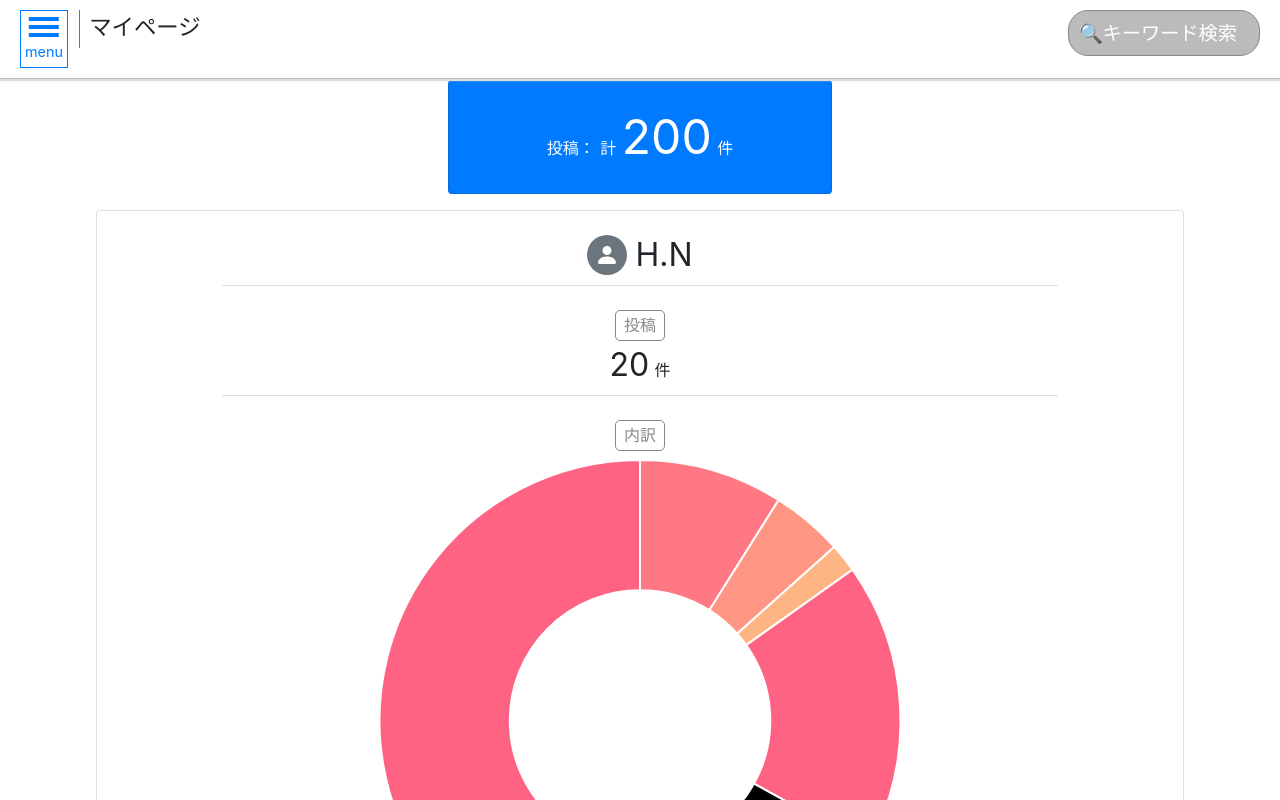
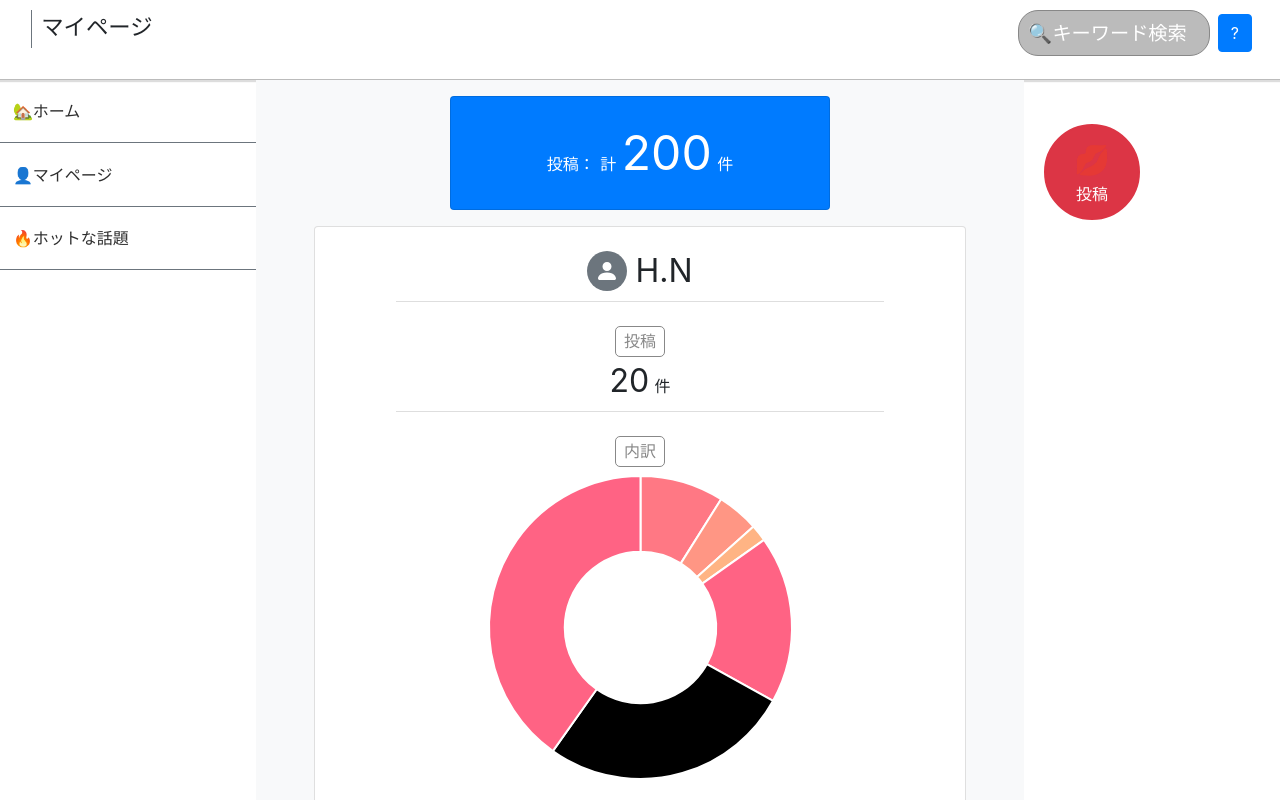
Before and after one commit to SoraY677/pandora-bullentine-board, a Nuxt app: page /mypage in a window 1280 px wide. Shown: the top 800 px of the page. Built offline with nearby package versions, Linux system fonts and the light colour scheme.

Commit message:
リアクションを設定

```diff
--- a/components/otherPost.vue
+++ b/components/otherPost.vue
@@ -5,14 +5,15 @@
         <!-- 投稿 -->
         <div class="post-content-container p-3">
           <!-- 投稿文 -->
-           <p class="post-content p-3">{{content}}</p>
+          <p class="post-content p-3">{{ content }}</p>
 
           <div class="px-1 pt-1">
             <!-- リアクション -->
-             <b-btn class="float-left">リアクション</b-btn>
+            <reaction @reactionSymbol="changeReaction"/>
+            <span v-if="reactionSymbol!=''" class="reaction-symbol">{{reactionSymbol}}</span>
             <!-- コメント -->
             <div class="float-right">
-               <span>コメント{{commentnum}}件</span>
+              <span>コメント{{ commentnum }}件</span>
               <b-btn variant="outline-primary">表示</b-btn>
             </div>
           </div>
@@ -23,7 +24,7 @@
       <div class="other-icon flex-center">
         <div>
           <b-avatar></b-avatar>
-        <span class="block">{{username}}</span>
+          <span class="block">{{ username }}</span>
         </div>
       </div>
     </div>
@@ -31,36 +32,55 @@
 </template>
 
 <script>
+import reaction from "@/components/reaction"
+
 export default {
-  props:{
-    content:String,
-    username:String,
-    commentnum:Number
+  components:{
+    reaction
   },
+  data(){
+    return {
+      reactionSymbol:""
     }
+  },
+  props: {
+    content: String,
+    username: String,
+    commentnum: Number
+  },
+  methods:{
+    changeReaction(symbol){
+      this.reactionSymbol = symbol
+    }
+  }
+};
 </script>
 
 <style scoped>
-.other-post{
-  display:grid;
+.other-post {
+  display: grid;
   grid-template-columns: 1fr 80px;
 }
 
-.post-content-container{
-  width:100%;
-  height:100%;
-  float:left;
+.post-content-container {
+  width: 100%;
+  height: 100%;
+  float: left;
 }
 
-.post-content{
-  border:1px solid #ddd;
+.post-content {
+  border: 1px solid #ddd;
 }
 
-.other-icon{
+.other-icon {
   text-align: center;
-  width:100%;
-  height:100%;
-  float:left;
+  width: 100%;
+  height: 100%;
+  float: left;
 }
 
+
+.reaction-symbol{
+  font-size:1.3em;
+}
 </style>
--- /dev/null
+++ b/components/reaction.vue
@@ -0,0 +1,46 @@
+<template>
+  <b-dropdown text="リアクション">
+    <b-dropdown-item v-for="(reaction,index) in reactionList" :key="index" class="reaction-item" v-on:click="onReaction(reaction.symbol)" >
+      {{reaction.symbol + reaction.str}}
+    </b-dropdown-item>
+  </b-dropdown>
+</template>
+
+<script>
+export default {
+  data(){
+    return{
+      reactionList:[
+        {str:"うーん？",symbol:"🤨"},
+        {str:"わかる",symbol:"🤤"},
+        {str:"うわっ",symbol:"😅",},
+        {str:"やばすぎ！",symbol:"😱"},
+        {str:"あえー",symbol:"🤪"}
+      ]
+    }
+  },
+  methods:{
+    onReaction(symbol){
+      this.$emit('reactionSymbol',symbol)
+    }
+  }
+};
+</script>
+
+<style scoped>
+.reaction-item:hover {
+  animation: scale-big 0.3s ease 0s 1 normal forwards;
+}
+
+@keyframes scale-big {
+  0% {
+    transform: scale(1);
+  }
+  10% {
+    transform: scale(0.9);
+  }
+  100% {
+    transform: scale(1.5);
+  }
+}
+</style>
--- a/layouts/default.vue
+++ b/layouts/default.vue
@@ -1,20 +1,44 @@
 <template>
   <div>
     <Myheader />
-    <nuxt />
+    <div class="content">
+    <sidelink class="float-left l-side-link"/>
+    <nuxt class="float-left l-main-content"/>
+    <sidenav class="float-right l-side-nav"/>
+    </div>
   </div>
 </template>
 
 <script>
 import Myheader from "~/layouts/myheader"
+import sidelink from "~/layouts/sidelink"
+import sidenav from "~/layouts/sidenav"
 export default {
   components:{
-    Myheader
+    Myheader,
+    sidelink,
+    sidenav
   }
 }
 </script>
 
 <style>
+
+.l-side-link{
+  width:20%;
+}
+
+.l-main-content{
+  width:60%;
+}
+
+.l-side-nav{
+  width:20%;
+}
+
+
+/* common setting */
+
 html {
   font-size: 16px;
   word-spacing: 1px;
@@ -31,9 +55,15 @@ html {
   margin: 0;
 }
 
+.content{
+  height:90vh;
+}
+
 main{
-  width:80%;
+  height:100%;
+  overflow-x: auto;
   margin:0 auto;
+  background-color:var(--light);
 }
 
 ul{
@@ -50,6 +80,12 @@ p{
   margin:0;
   padding:0;
 }
+
+a,a:hover{
+  color:#2e2e2e;
+  text-decoration: none;
+}
+
 
 .flex-center{
   display:flex;
@@ -73,4 +109,5 @@ p{
 }
 
 
+
 </style>
--- a/layouts/myheader.vue
+++ b/layouts/myheader.vue
@@ -6,7 +6,6 @@
           <span class="menu-bar"></span>
           <span class="menu-bar"></span>
           <span class="menu-bar"></span>
-
         </div>
         <span class="menu-sub">menu</span>
       </b-button>
@@ -14,11 +13,12 @@
       <b-sidebar class="slide-bar-container" id="slide_bar" backdrop shadow>
         <slidebar />
       </b-sidebar>
+      <b-btn class="float-right my-1 mx-2" variant="primary">?</b-btn>
       <div class="search-box-container">
         <searchbox class="float-right" />
       </div>
+
     </header>
-    <div class="header-dummy"></div>
   </div>
 </template>
 
@@ -38,6 +38,8 @@ export default {
           return "ホーム";
         case "mypage":
           return "マイページ";
+        case "hot":
+          return "ホットな話題";
         default:
           return "";
       }
@@ -48,18 +50,14 @@ export default {
 
 <style>
 header.page {
-  position: fixed;
   z-index: 100;
   width: 100%;
+  height:10vh;
   padding:10px 20px;
   overflow: hidden;
   border-bottom: 1px solid #bbb;
   box-shadow: 1px 1px 1px 1px #ddd;
   background-color: var(--white);
-}
-
-.header-dummy {
-  height: 4em;
 }
 
 .block {
@@ -113,6 +111,8 @@ button:hover .menu-bar{
   float: left;
 }
 
+
+
 .page-title {
   display: inline-block;
   margin-left: 0.5em;
@@ -121,4 +121,15 @@ button:hover .menu-bar{
   font-size: 1.4em;
   border-left: 1.5px solid var(--gray);
 }
+
+.question{
+  float:right;
+  margin:5px 0 5px 5px;
+}
+
+@media screen and (min-width:900px) {
+    .slide-bar-btn{
+      display: none;
+    }
+}
 </style>
--- /dev/null
+++ b/layouts/sidelink.vue
@@ -0,0 +1,38 @@
+<template>
+  <ul>
+    <li v-for="link in linkList" :key="link.id" class="side-link-menu-item">
+      <n-link :to="link.url" class="side-link-element">{{link.title}}</n-link>
+      </li>
+  </ul>
+</template>
+
+<script>
+export default {
+  data(){
+    return{
+      linkList:[
+        {title:"🏡ホーム",url:"/"},
+        {title:"👤マイページ",url:"/mypage"},
+        {title:"🔥ホットな話題",url:"/"},
+      ]
+    }
+  }
+}
+</script>
+
+<style scoped>
+.side-link-menu-item{
+  border-bottom:1px solid var(--gray);
+}
+
+.side-link-element{
+  display: block;
+  padding:1.2em 0 1.2em 0.8em;
+  transition-duration: 0.3s;
+}
+
+.side-link-element:hover{
+  color:var(--white);
+  background-color:var(--primary);
+}
+</style>
--- a/components/sidenav.vue
+++ b/layouts/sidenav.vue
@@ -4,12 +4,6 @@
         <button class="nav-btn btn-red">
           <span class="strong-font block rotate-anim">💋</span>
           <span class="block">投稿</span>
-        </button>
-      </li>
-      <li class="pt-4">
-        <button class="nav-btn btn-blue bg-black">
-          <span class="strong-font block rotate-anim">🐤</span>
-          <span class="block">twitter</span>
         </button>
       </li>
     </ul>
@@ -25,10 +19,7 @@ export default {
 
 .nav-content{
   padding:20px;
-  border: 1px solid var(--gray);
-  box-shadow: 1px 1px 1px 0px var(--gray);
   border-radius: 20px;
-  background-color:var(--white);
 }
 
 .nav-btn{
--- a/pages/index.vue
+++ b/pages/index.vue
@@ -1,8 +1,5 @@
 <template>
   <main>
-    <div class="l-sidenav">
-    <navside />
-    </div>
     <div class="post-content">
     <ul>
       <li v-for="item in contentList" :key="item.id" class="mb-1">
@@ -17,7 +14,6 @@
 import firestore from "@/plugins/firebase";
 
 import post from "@/components/otherPost";
-import navside from "@/components/sidenav"
 export default {
   async asyncData({params}){
     const db = firestore;
@@ -34,8 +30,7 @@ export default {
 
   },
   components: {
-    post,
-    navside
+    post
   }
 };
 </script>
@@ -49,7 +44,7 @@ export default {
 
 .post-content{
   float:right;
-  width:80%;
+  width:100%;
   min-height:92vh;
   background-color:var(--light);
   padding:0.3em 0.3em 0 0.3em;
--- a/pages/mypage.vue
+++ b/pages/mypage.vue
@@ -1,12 +1,12 @@
 <template>
- <div>
+ <main>
    <div class="post-sum-container mx-auto py-3">
    <postsum :sum="200"/>
    </div>
    <ul class="mypost-container mx-auto">
      <li><mypost :username="'H.N'" :postnum="20"/></li>
    </ul>
- </div>
+ </main>
 </template>
 
 <script>
```
Also changed, not shown: components/searchBox.vue (+22 -21 lines). Lines whose indentation alone changed are shown as unchanged.
